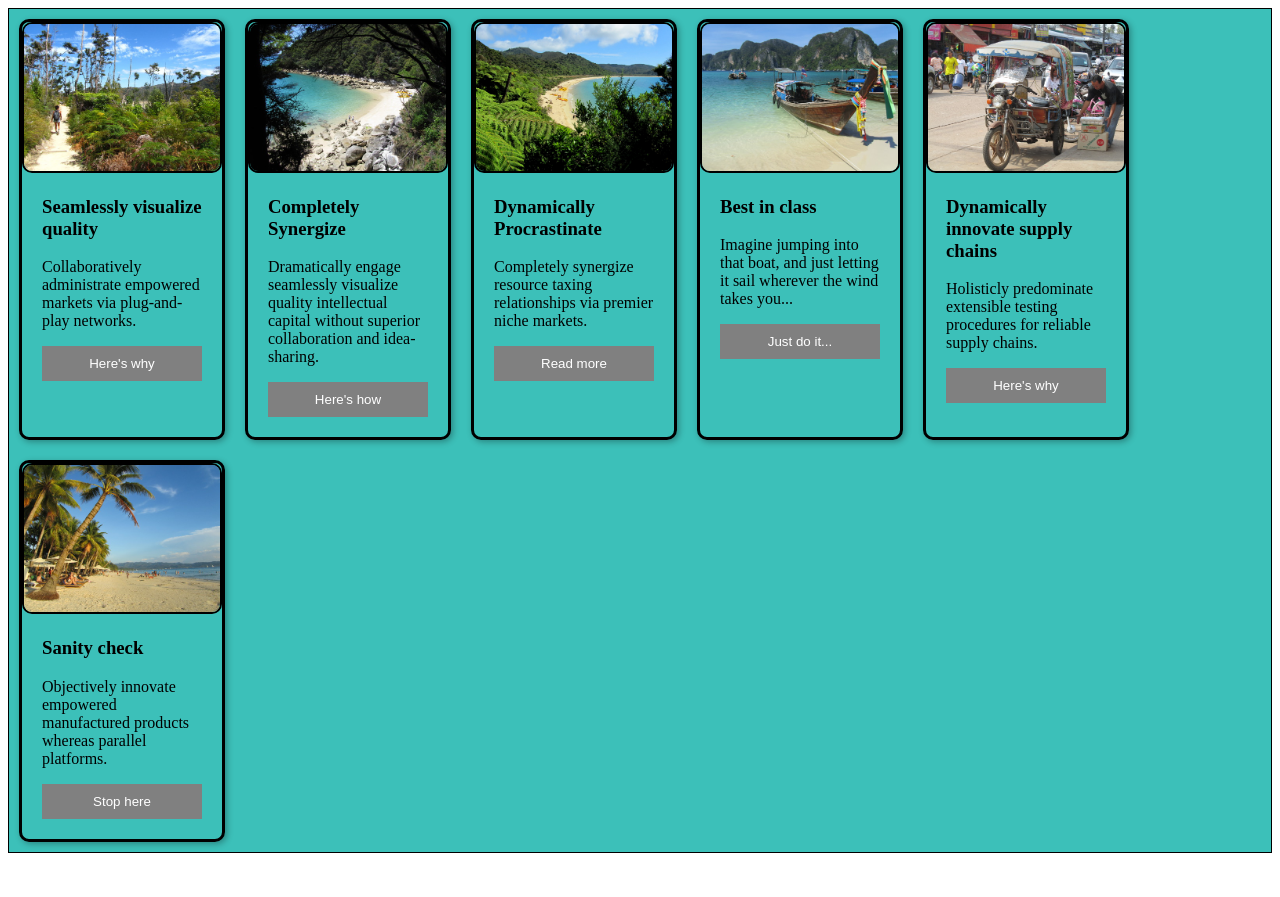
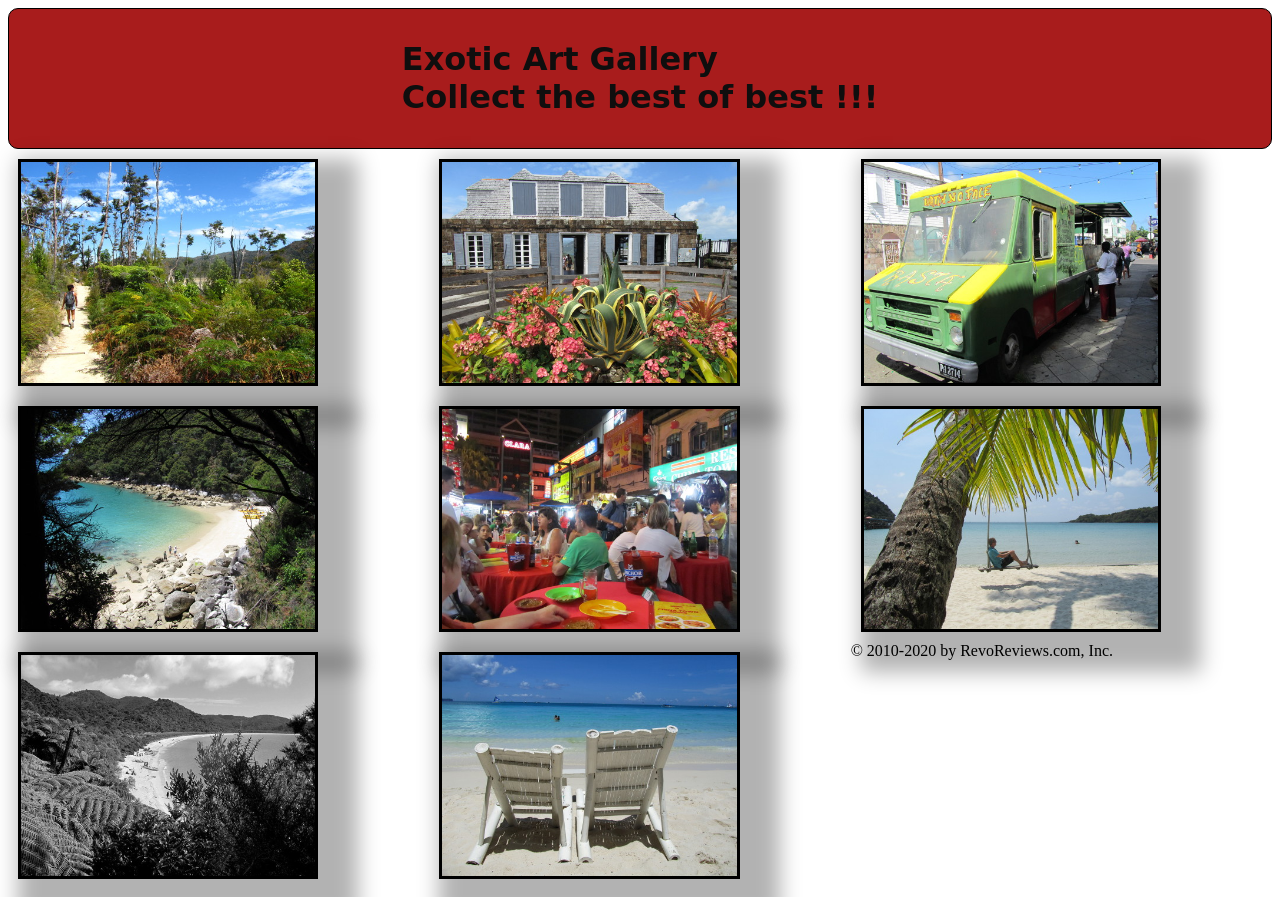
Before and after one commit to praveenupadhyay997/LearnHTML-Bridgelabz, a plain HTML site: page LearnHTML/pages/photo_gallery.html in a window 1280 px wide. Before the commit the page ends 861 px from the top, so only its background shows below. Drawn offline with Linux system fonts and the light colour scheme.

Commit message:
[Praveen] Add: Implemented the photo gallery problem using html css.

```diff
--- a/LearnHTML/pages/photo_gallery.html
+++ b/LearnHTML/pages/photo_gallery.html
@@ -1,86 +1,54 @@
 <!doctype html>
-<title>PhotoGallery</title>
+<title>Photo Gallery</title>
+<header class="headerContainer">
+    <h1> Exotic Art Gallery </br> Collect the best of best !!!  </h1>
+    <span class="logo">
+    </span>
+</header>
 <style>
   .cards {
     display: flex;
     flex-wrap: wrap;
+    align-items: flex-start;
+    flex-direction: column;
+    max-height: 100vh;
+  }
+  .cards img {
+    margin: 10px;
+    border: 3px solid #000;
+    box-shadow: 20px 20px 20px 20px rgba(0,0,0,0.3);
+    max-width: 23vw;
+    filter: hue-rotate(50);
+  }
+  .image3
+  {
+    filter: grayscale(100%);
+  }
+  .headerContainer
+{
+    display: flex;
+    flex-flow: column wrap;
+    align-content: center;
+    background-color: rgb(168, 28, 28);
     border: 1px solid black;
-    align-items: stretch;
-    background-color: rgb(60, 192, 185);
+    border-radius: 10px;
+    padding: 10px;
+    color: rgb(15, 14, 14);
+}
+h1
+{
+    font-family: cursive;
+}
 
-  }
-  .card {
-    flex: 0 0 200px;
-    margin: 10px;
-    border: 3px solid rgb(0, 0, 0);
-    border-radius: 10px;
-    box-shadow: 2px 2px 6px 0px  rgba(0,0,0,0.3);
-  }
-  .card img {
-    max-width: 98%;
-    border: 2px solid rgb(0, 0, 0);
-    border-radius: 10px;
-  }
-  .card .text {
-    padding: 0 20px 20px;
-    border-radius: 10px;
-  }
-  .card .text > button {
-    background: gray;
-    border: 0;
-    color: white;
-    padding: 10px;
-    width: 100%;
-    }
 </style>
-
 <main class="cards">
-  <article class="card">
-    <img src="../assets/23m.jpg" alt="Sample photo">
-    <div class="text">
-      <h3>Seamlessly visualize quality</h3>
-      <p>Collaboratively administrate empowered markets via plug-and-play networks.</p>
-      <button>Here's why</button>
-    </div>
-  </article>
-  <article class="card">
-    <img src="../assets/24m.jpg" alt="Sample photo">
-    <div class="text">
-      <h3>Completely Synergize</h3>
-      <p>Dramatically engage seamlessly visualize quality intellectual capital without superior collaboration and idea-sharing.</p>
-      <button>Here's how</button>
-    </div>
-  </article>
-  <article class="card">
-    <img src="../assets/22l.jpg" alt="Sample photo">
-    <div class="text">
-      <h3>Dynamically Procrastinate</h3>
-      <p>Completely synergize resource taxing relationships via premier niche markets.</p>
-      <button>Read more</button>
-    </div>
-  </article>
-  <article class="card">
-    <img src="../assets/15l.jpg" alt="Sample photo">
-    <div class="text">
-      <h3>Best in class</h3>
-      <p>Imagine jumping into that boat, and just letting it sail wherever the wind takes you...</p>
-      <button>Just do it...</button>
-    </div>
-  </article>
-  <article class="card">
-    <img src="../assets/25m.jpg" alt="Sample photo">
-    <div class="text">
-      <h3>Dynamically innovate supply chains</h3>
-      <p>Holisticly predominate extensible testing procedures for reliable supply chains.</p>
-      <button>Here's why</button>
-    </div>
-  </article>
-  <article class="card">
-    <img src="../assets/16l.jpg" alt="Sample photo">
-    <div class="text">
-      <h3>Sanity check</h3>
-      <p>Objectively innovate empowered manufactured products whereas parallel platforms.</p>
-      <button>Stop here</button>
-    </div>
-  </article>
+  <img src="../assets/23m.jpg" alt="Sample photo">
+  <img src="../assets/24m.jpg" alt="Sample photo">
+  <img class ="image3" src="../assets/22m.jpg" alt="Sample photo">
+  <img src="../assets/28m.jpg" alt="Sample photo">
+  <img src="../assets/29m.jpg" alt="Sample photo">
+  <img src="../assets/30m.jpg" alt="Sample photo">
+  <img src="../assets/27m.jpg" alt="Sample photo">
+  <img src="../assets/33m.jpg" alt="Sample photo">
+  <footer class="footerText"> © 2010-2020 by RevoReviews.com, Inc. </footer>
 </main>
```
Also changed, not shown: LearnHTML/pages/card_layout.html (added, +86 -0 lines), LearnHTML/assets/22m.jpg (added), LearnHTML/assets/27m.jpg (added), LearnHTML/assets/28m.jpg (added), LearnHTML/assets/29m.jpg (added), LearnHTML/assets/30m.jpg (added), LearnHTML/assets/32m.jpg (added), LearnHTML/assets/33m.jpg (added).
